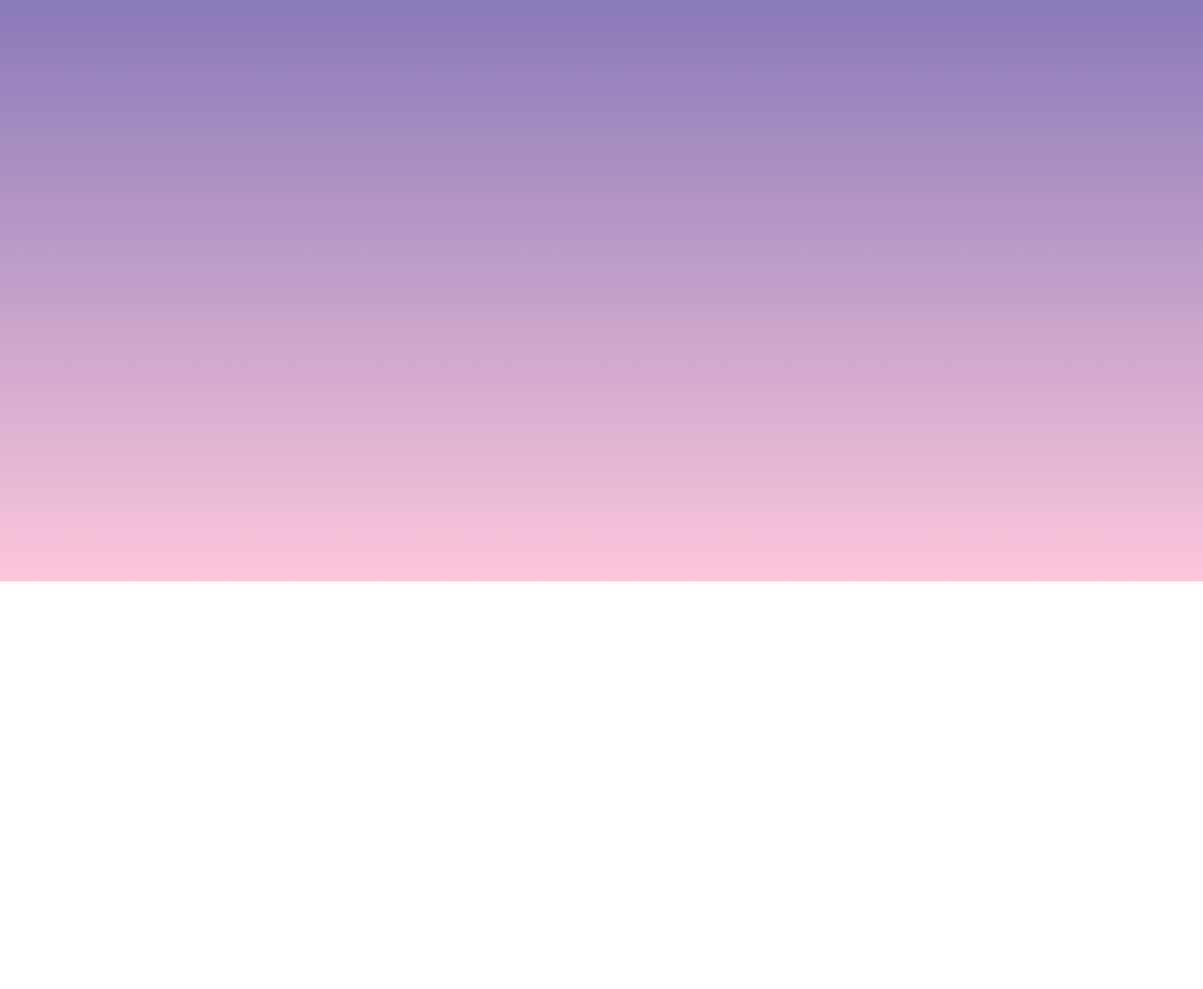
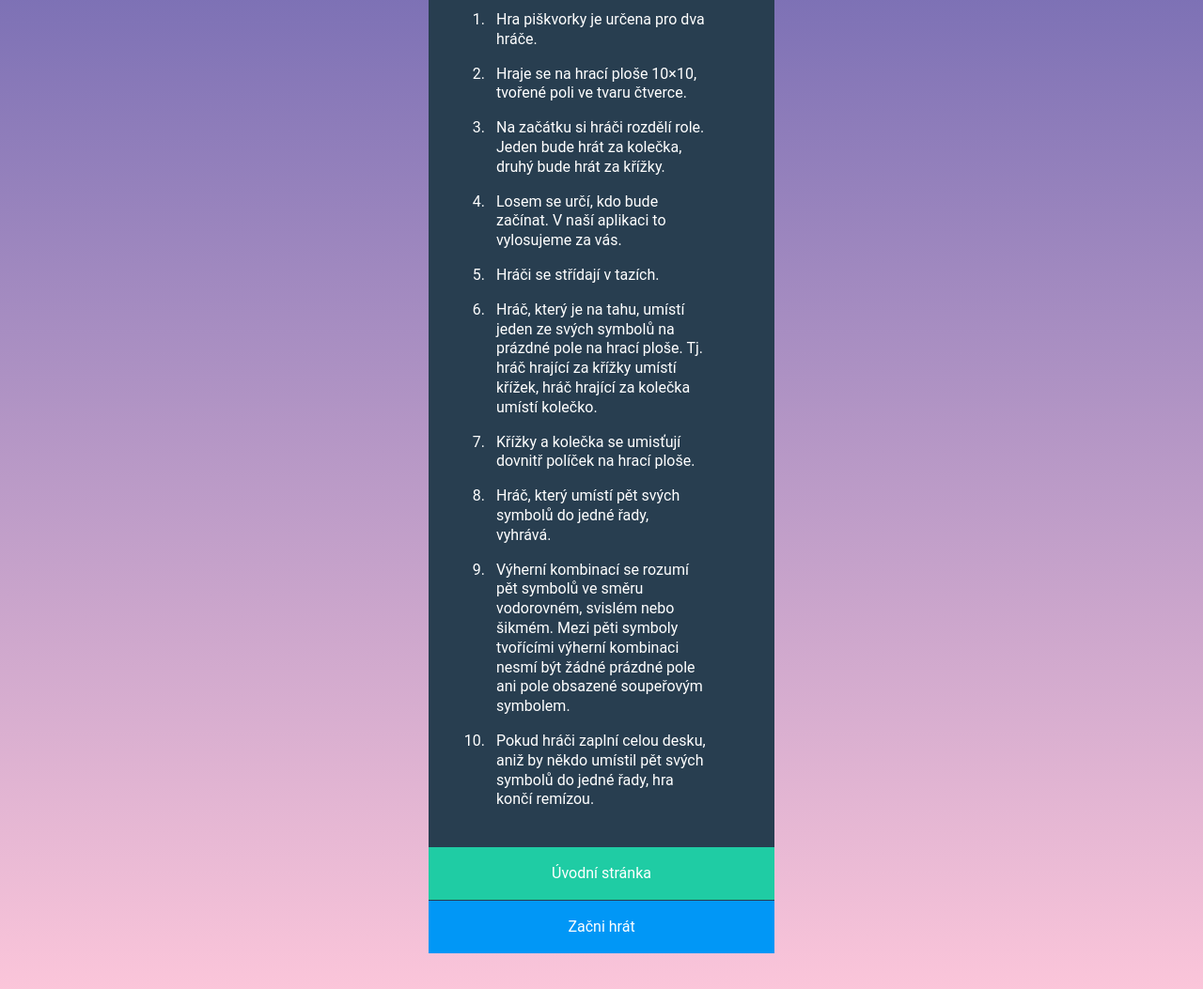
Before and after one commit to klarahapkova/piskvorky, a plain HTML site: page pravidla.html in a window 1280 px wide. Shown: the part 181-1234 px from the top of the page at 94% size. Before the commit the page ends 800 px from the top, so only its background shows below. Drawn offline with Linux system fonts and the light colour scheme.

Commit message:
Přidání CSS pro Pravidla bez obrázků

```diff
--- a/pravidla.html
+++ b/pravidla.html
@@ -2,10 +2,60 @@
 <html lang="cs">
   <head>
     <meta charset="UTF-8" />
-    <meta http-equiv="X-UA-Compatible" content="IE=edge" />
     <meta name="viewport" content="width=device-width, initial-scale=1.0" />
-    <link rel="stylesheet" href="styly.css" />
-    <title>Pravidla</title>
+    <meta http-equiv="X-UA-Compatible" content="ie=edge" />
+    <title>Piškvorky</title>
+    <link rel="preconnect" href="https://fonts.gstatic.com" />
+    <link
+      href="https://fonts.googleapis.com/css2?family=Lobster&display=swap"
+      rel="stylesheet"
+    />
+    <link rel="stylesheet" type="text/css" href="styly.css" />
   </head>
-  <body></body>
+  <body>
+    <div class="flex-container">
+      <main class="stred">
+        <h1 class="stred__nadpis">Pravidla</h1>
+        <ol>
+          <li>Hra piškvorky je určena pro dva hráče.</li>
+          <li>Hraje se na hrací ploše 10×10, tvořené poli ve tvaru čtverce.</li>
+          <li>
+            Na začátku si hráči rozdělí role. Jeden bude hrát za kolečka, druhý
+            bude hrát za křížky.
+          </li>
+          <li>
+            Losem se určí, kdo bude začínat. V naší aplikaci to vylosujeme za
+            vás.
+          </li>
+          <li>Hráči se střídají v tazích.</li>
+          <li>
+            Hráč, který je na tahu, umístí jeden ze svých symbolů na prázdné
+            pole na hrací ploše. Tj. hráč hrající za křížky umístí křížek, hráč
+            hrající za kolečka umístí kolečko.
+          </li>
+          <li>Křížky a kolečka se umisťují dovnitř políček na hrací ploše.</li>
+          <li>Hráč, který umístí pět svých symbolů do jedné řady, vyhrává.</li>
+          <li>
+            Výherní kombinací se rozumí pět symbolů ve směru vodorovném, svislém
+            nebo šikmém. Mezi pěti symboly tvořícími výherní kombinaci nesmí být
+            žádné prázdné pole ani pole obsazené soupeřovým symbolem.
+          </li>
+          <li>
+            Pokud hráči zaplní celou desku, aniž by někdo umístil pět svých
+            symbolů do jedné řady, hra končí remízou.
+          </li>
+        </ol>
+      </main>
+      <footer class="paticka">
+        <ul>
+          <li class="paticka__uvodni-stranka">
+            <a href="index.html">Úvodní stránka</a>
+          </li>
+          <li class="paticka__zacni">
+            <a href="index.html">Začni hrát</a>
+          </li>
+        </ul>
+      </footer>
+    </div>
+  </body>
 </html>
--- a/styly.css
+++ b/styly.css
@@ -26,10 +26,12 @@ body {
   color: white;
   line-height: 1.5;
   margin: 0 auto;
+  border-radius: 10px 10px 0px 0px;
 }
 
 img {
   width: 23rem;
+  border-radius: 10px 10px 0px 0px;
 }
 
 .stred__nadpis {
@@ -61,6 +63,19 @@ ul {
   margin-block-end: 0em;
 }
 
+ol {
+  font-family: "Roboto", sans-serif;
+  font-size: 1rem;
+  padding: 0em 4em 2em 4em;
+  margin: 0;
+}
+
+ol li {
+  text-align: left;
+  padding: 0.5em;
+  line-height: 1.3;
+}
+
 a {
   display: inline-block;
   width: 100%;
@@ -71,12 +86,14 @@ a {
   margin: 0;
 }
 
-.paticka__pravidla {
+.paticka__pravidla,
+.paticka__uvodni-stranka {
   background-color: #1fcca4;
   border-bottom: 1px solid #283e50;
 }
 
-.paticka__pravidla a:hover {
+.paticka__pravidla,
+.paticka__uvodni-stranka a:hover {
   background-color: #1cbb96;
 }
 
```
